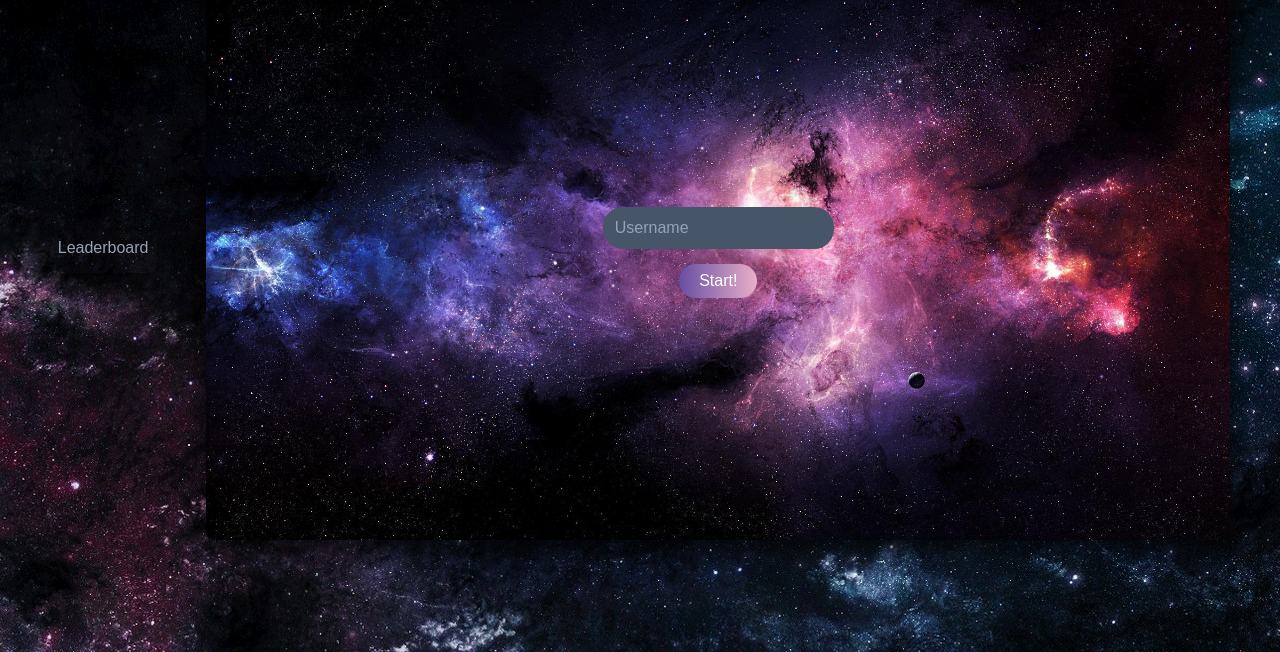
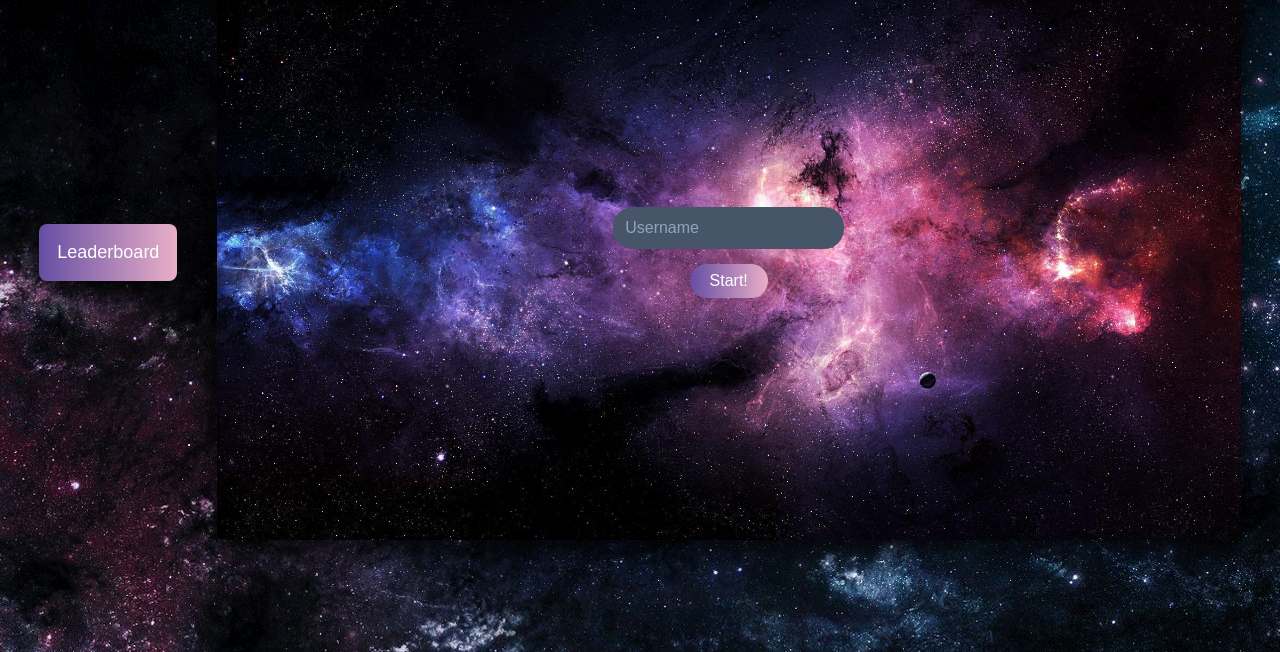
Before and after one commit to EstevesX10/Client-Server-Multiplayer-Game, a website: page Server Client Multiplayer Game/public/templates/game.html in a window 1280 px wide. Shown: the part 148-800 px from the top of the page. Drawn offline with nearby package versions, Linux system fonts and the light colour scheme; files that its build step writes are made by us from their sources; no server answers; files whose address does not match are found by name.

Commit message:
Added styling to the Leaderboard

```diff
--- a/Server Client Multiplayer Game/public/static/styles.css
+++ b/Server Client Multiplayer Game/public/static/styles.css
@@ -36,18 +36,25 @@
 }
 
 #leaderboardSection {
-    color: #94a3b8;
+    color: white;
     padding: 8px;
     font-size: 14px;
     user-select: none;
     border-radius: 8px;
-    background-image: url('./images/stardust.png');
+    /* background-image: url('./images/stardust.png'); */
+    background-image: linear-gradient(to right, #654ea3, #eaafc8);
     box-shadow: 0 10px 30px rgba(0, 0, 0, .75);
 }
 
 #leaderboardTitle {
+    margin: 10px;
+    font-size: 18px;
+    align-items: center;
+}
+
+#playerLabels {
+    margin-left: 8px;
     margin-bottom: 8px;
-    align-items: center;
 }
 
 #gameSection{
```
